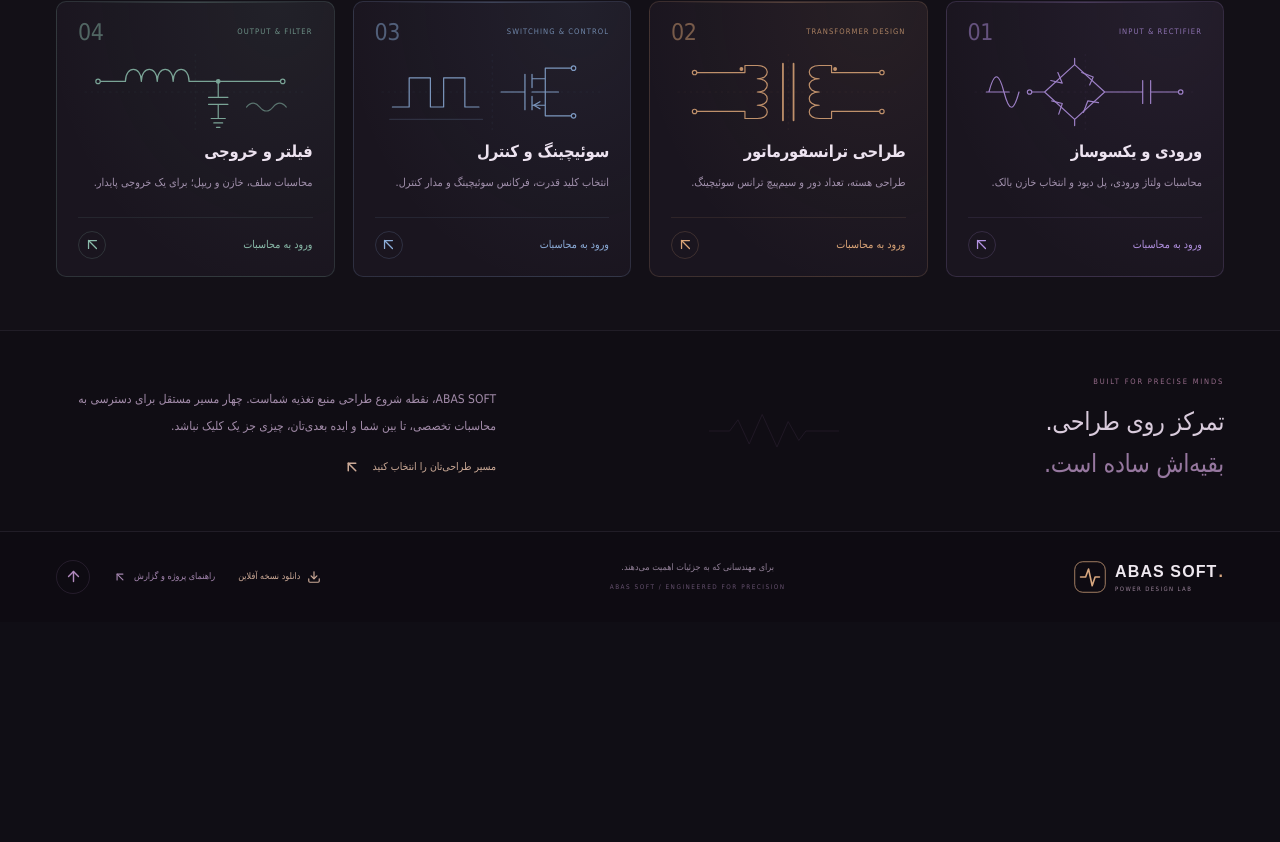
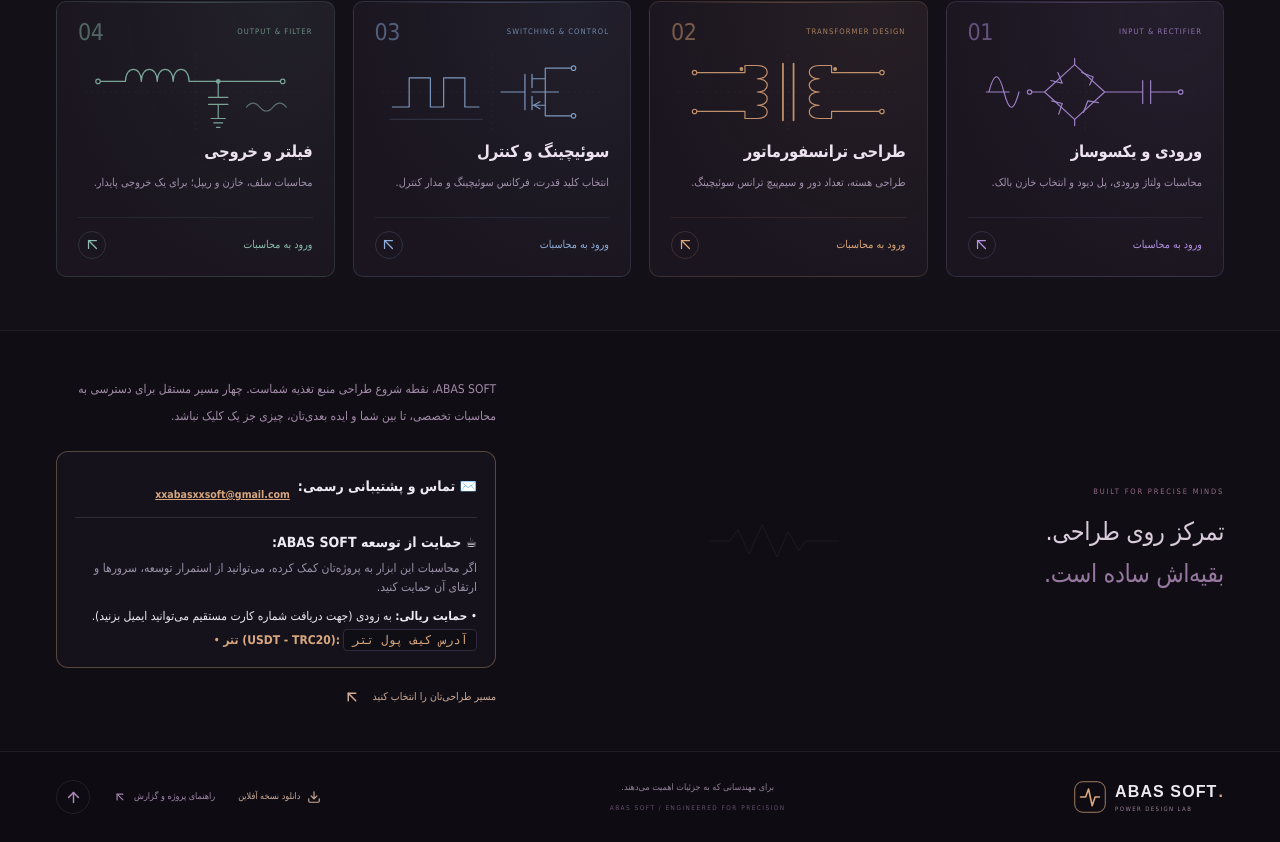
Before and after one commit to xxabasxx/soiching-abas-site, a React (Vite) app: page / in a window 1280 px wide. Shown: the part 645-1487 px from the top of the page. Before the commit the page ends 1267 px from the top, so only its background shows below. Built offline with nearby package versions, Linux system fonts and the light colour scheme.

Commit message:
Update App.tsx

```diff
--- a/src/App.tsx
+++ b/src/App.tsx
@@ -108,10 +108,71 @@
             </div>
           </section>
 
-          <section className="about-section" id="about" data-page-section aria-labelledby="about-title">
+                    <section className="about-section" id="about" data-page-section aria-labelledby="about-title">
             <motion.div className="site-container about-inner" initial={{ opacity: 0, y: reducedMotion ? 0 : 15 }} whileInView={{ opacity: 1, y: 0 }} viewport={{ once: true, amount: .25 }} transition={{ duration: .65 }}>
               <div className="about-heading"><span className="section-eyebrow" dir="ltr">BUILT FOR PRECISE MINDS</span><h2 id="about-title">{t('تمرکز روی طراحی.', 'Focus on the design.')}<br /><span>{t('بقیه‌اش ساده است.', 'Keep everything else simple.')}</span></h2></div>
-              <div className="about-copy"><p>{t('ABAS SOFT، نقطه شروع طراحی منبع تغذیه شماست. چهار مسیر مستقل برای دسترسی به محاسبات تخصصی، تا بین شما و ایده بعدی‌تان، چیزی جز یک کلیک نباشد.', 'ABAS SOFT is your starting point for power supply design. Four focused worksheets put the next step of your design just one click away.')}</p><a href="#calculations">{t('مسیر طراحی‌تان را انتخاب کنید', 'Choose your design stage')}<ArrowUpLeft size={18} /></a></div>
+              <div className="about-copy">
+                <p>{t('ABAS SOFT، نقطه شروع طراحی منبع تغذیه شماست. چهار مسیر مستقل برای دسترسی به محاسبات تخصصی، تا بین شما و ایده بعدی‌تان، چیزی جز یک کلیک نباشد.', 'ABAS SOFT is your starting point for power supply design. Four focused worksheets put the next step of your design just one click away.')}</p>
+
+                {/* ======================================================= */}
+                {/* باکس شیک و رسمی تماس با ما و حمایت مالی (دو زبانه) */}
+                {/* ======================================================= */}
+                <div style={{
+                  marginTop: '20px',
+                  marginBottom: '20px',
+                  padding: '18px',
+                  borderRadius: '12px',
+                  background: 'rgba(25, 21, 31, 0.75)',
+                  border: '1px solid rgba(216, 167, 127, 0.35)',
+                  display: 'flex',
+                  flexDirection: 'column',
+                  gap: '12px',
+                  textAlign: 'right'
+                }}>
+                  {/* ۱. ایمیل رسمی پشتیبانی */}
+                  <div style={{ display: 'flex', alignItems: 'center', gap: '8px', flexWrap: 'wrap', fontSize: '14px' }}>
+                    <span style={{ color: '#eeeaf3', fontWeight: 'bold' }}>
+                      {t('✉️ تماس و پشتیبانی رسمی:', '✉️ Official Contact & Support:')}
+                    </span>
+                    <a href="mailto:xxabasxxsoft@gmail.com" style={{ color: 'var(--copper, #d8a77f)', fontWeight: 'bold', textDecoration: 'underline' }} dir="ltr">
+                      xxabasxxsoft@gmail.com
+                    </a>
+                  </div>
+
+                  <hr style={{ border: 'none', borderTop: '1px solid rgba(201, 182, 224, 0.15)', margin: '2px 0' }} />
+
+                  {/* ۲. بخش حمایت مالی پروژه */}
+                  <div>
+                    <strong style={{ color: '#eeeaf3', display: 'block', marginBottom: '6px', fontSize: '14px' }}>
+                      {t('☕ حمایت از توسعه ABAS SOFT:', '☕ Support Project Development:')}
+                    </strong>
+                    <p style={{ fontSize: '12px', color: '#9b91a8', marginBottom: '10px', lineHeight: '1.6' }}>
+                      {t(
+                        'اگر محاسبات این ابزار به پروژه‌تان کمک کرده، می‌توانید از استمرار توسعه، سرورها و ارتقای آن حمایت کنید.',
+                        'If this tool helped your engineering work, consider supporting server maintenance and ongoing updates.'
+                      )}
+                    </p>
+
+                    {language === 'fa' ? (
+                      /* کد حمایت مالی برای زبان فارسی */
+                      <div style={{ fontSize: '12px', color: '#eeeaf3', display: 'flex', flexDirection: 'column', gap: '6px' }}>
+                        <div>• <strong>حمایت ریالی:</strong> به زودی (جهت دریافت شماره کارت مستقیم می‌توانید ایمیل بزنید).</div>
+                        <div dir="ltr" style={{ fontSize: '12px', color: 'var(--copper, #d8a77f)', textAlign: 'right' }}>
+                          • <strong>تتر (USDT - TRC20):</strong> <code style={{ background: '#100e15', padding: '3px 8px', borderRadius: '4px', border: '1px solid #332840' }}>آدرس کیف پول تتر</code>
+                        </div>
+                      </div>
+                    ) : (
+                      /* کد حمایت مالی برای زبان انگلیسی (تتر و بیت‌کوین) */
+                      <div style={{ fontSize: '12px', color: '#eeeaf3', display: 'flex', flexDirection: 'column', gap: '6px' }} dir="ltr">
+                        <div>• <strong>USDT (TRC20):</strong> <code style={{ background: '#100e15', padding: '3px 8px', borderRadius: '4px', color: 'var(--copper, #d8a77f)', border: '1px solid #332840' }}>Your USDT Wallet Address</code></div>
+                        <div>• <strong>Bitcoin (BTC):</strong> <code style={{ background: '#100e15', padding: '3px 8px', borderRadius: '4px', color: 'var(--copper, #d8a77f)', border: '1px solid #332840' }}>Your BTC Wallet Address</code></div>
+                      </div>
+                    )}
+                  </div>
+                </div>
+
+                <a href="#calculations">{t('مسیر طراحی‌تان را انتخاب کنید', 'Choose your design stage')}<ArrowUpLeft size={18} /></a>
+              </div>
               <svg className="about-wave" viewBox="0 0 220 64" fill="none" aria-hidden="true"><path d="M0 32h35l14-19 19 41L90 4l25 55 19-43 18 32 12-16h56" stroke="currentColor" strokeWidth="1.4" /></svg>
             </motion.div>
           </section>
```
